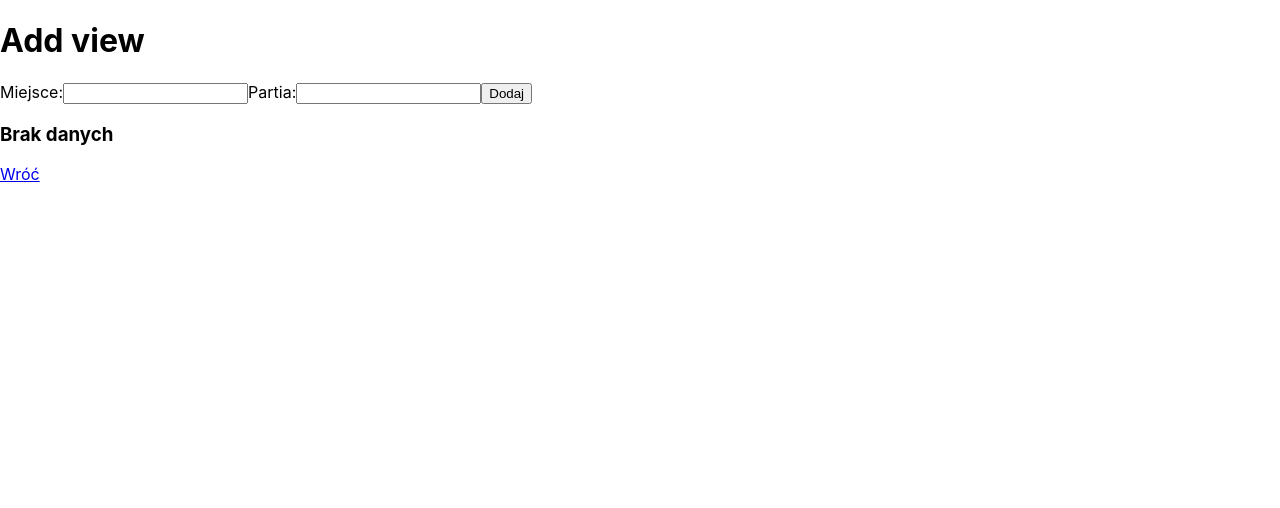
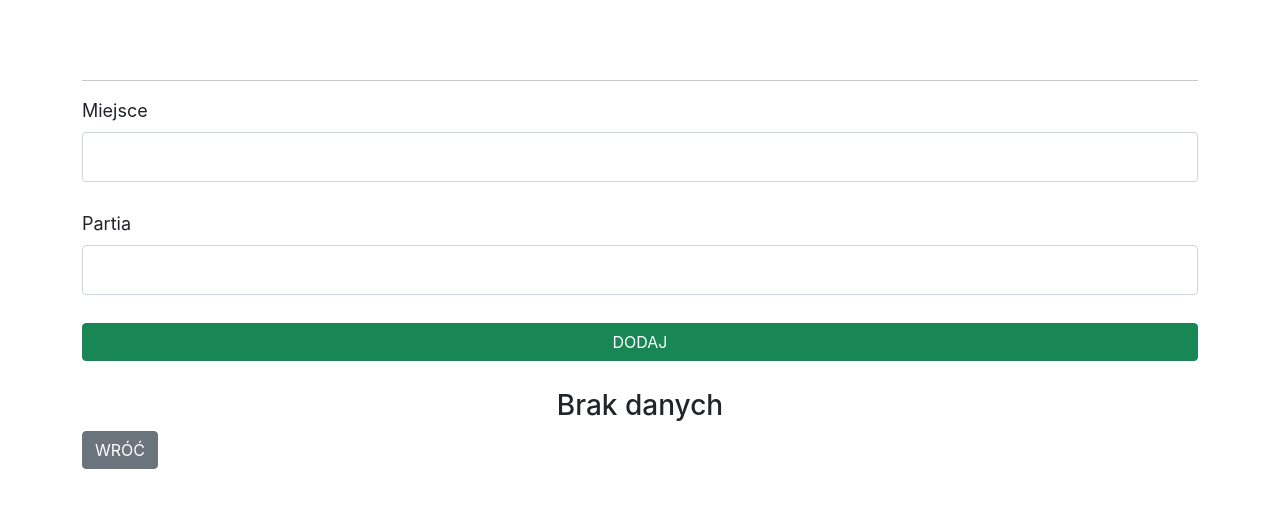
Before and after one commit to mcskypl/stock-items, a React (Create React App) app: page /add in a window 1280 px wide. Shown: the top 508 px of the page. Built offline with nearby package versions, Linux system fonts and the light colour scheme.

Commit message:
Add bootstrap

```diff
--- a/package.json
+++ b/package.json
@@ -1,13 +1,15 @@
 {
   "name": "stock-items",
-  "version": "0.1.0",
+  "version": "0.2.0",
   "private": true,
   "dependencies": {
     "@testing-library/jest-dom": "^5.12.0",
     "@testing-library/react": "^11.2.6",
     "@testing-library/user-event": "^12.8.3",
+    "bootstrap": "^4.6.0",
     "firebase": "^8.4.2",
     "react": "^17.0.2",
+    "react-bootstrap": "^1.5.2",
     "react-dom": "^17.0.2",
     "react-router-dom": "^5.2.0",
     "react-scripts": "4.0.3",
--- a/public/index.html
+++ b/public/index.html
@@ -24,7 +24,8 @@
       work correctly both with client-side routing and a non-root public URL.
       Learn how to configure a non-root public URL by running `npm run build`.
     -->
-    <title>React App</title>
+    <link href="https://cdn.jsdelivr.net/npm/bootstrap@5.0.0-beta3/dist/css/bootstrap.min.css" rel="stylesheet" integrity="sha384-eOJMYsd53ii+scO/bJGFsiCZc+5NDVN2yr8+0RDqr0Ql0h+rP48ckxlpbzKgwra6" crossorigin="anonymous">
+    <title>Stock items</title>
   </head>
   <body>
     <noscript>You need to enable JavaScript to run this app.</noscript>
@@ -39,5 +40,6 @@
       To begin the development, run `npm start` or `yarn start`.
       To create a production bundle, use `npm run build` or `yarn build`.
     -->
+    <script src="https://cdn.jsdelivr.net/npm/bootstrap@5.0.0-beta3/dist/js/bootstrap.bundle.min.js" integrity="sha384-JEW9xMcG8R+pH31jmWH6WWP0WintQrMb4s7ZOdauHnUtxwoG2vI5DkLtS3qm9Ekf" crossorigin="anonymous"></script>
   </body>
 </html>
--- /dev/null
+++ b/src/App.css
@@ -0,0 +1,14 @@
+.container {
+    margin-top: 10vh;
+    font-size: 18px;
+}
+
+.form-control  {
+    font-size: 24px;
+    margin-bottom: 28px;
+}
+
+.btn {
+    text-transform: uppercase;
+    margin-bottom: 28px;
+}
--- a/src/App.js
+++ b/src/App.js
@@ -1,5 +1,6 @@
 import React, { useState } from "react";
 import {BrowserRouter as Router, Switch, Route} from "react-router-dom";
+import './App.css';
 import Search from "./pages/Search";
 import Add from "./pages/Add";
 
@@ -9,8 +10,8 @@ const App = () => {
     const [database, setDatabase] = useState([]);
 
     return (
-        <Router>
-            <>
+        <div className='container'>
+            <Router>
                 <Switch>
                     <Route exact path="/">
                         <Search
@@ -29,8 +30,8 @@ const App = () => {
                         />
                     </Route>
                 </Switch>
-            </>
-        </Router>
+            </Router>
+        </div>
     );
 }
 
--- a/src/pages/Add.js
+++ b/src/pages/Add.js
@@ -1,6 +1,7 @@
 import React, {useState} from "react";
 import { Link } from "react-router-dom";
 import * as FirestoreService from '../services/firestore';
+import './Main.css';
 
 const Add = ({currentIndex, database}) => {
 
@@ -27,22 +28,28 @@ const Add = ({currentIndex, database}) => {
 
     return(
         <>
-            <h1>Add view</h1>
+            <h1 className='text-center'>{currentIndex}</h1>
+            <hr/>
 
-            Miejsce:
-            <input type="text" onChange={e => setNewPlace(e.target.value.toUpperCase())}/>
-            Partia:
-            <input type="number" onChange={e => setNewBatch(e.target.value)}/>
+            <label htmlFor="place" className="form-label">Miejsce</label>
+            <input className="form-control" id="place" type="text" onChange={e => setNewPlace(e.target.value.toUpperCase())} />
 
-            <button onClick={AddFn}>Dodaj</button>
+            <label htmlFor="batch" className="form-label">Partia</label>
+            <input className="form-control" id="batch" type="number" onChange={e => setNewBatch(e.target.value)} />
 
+            <div className="d-grid gap-2">
+                <button className='btn btn-success' onClick={AddFn}>Dodaj</button>
+            </div>
 
-            <h3>{currentIndex}</h3>
             {
-                database.length === 0 ? <h3>{"Brak danych"}</h3> : database.map(item =>
-                    <h3>{item.place} | {item.batch} | <button value={item.id} onClick={deleteData}>USUN</button></h3>)
+                database.length === 0 ? <h3 className='text-center'>{"Brak danych"}</h3> : database.map(item =>
+                    <h3 className='flexItems'>
+                        <div>{item.place}</div>
+                        <div>{item.batch}</div>
+                        <button className='btn btn-danger' value={item.id} onClick={deleteData}>USUN</button>
+                    </h3>)
             }
-            <Link to="/">Wróć</Link>
+            <Link className="btn btn-secondary" to="/">Wróć</Link>
 
         </>
     )
--- /dev/null
+++ b/src/pages/Main.css
@@ -0,0 +1,12 @@
+.flexItems {
+    display: flex;
+    justify-content: space-between;
+}
+
+input {
+    font-size: 30px;
+}
+
+h2 {
+    margin-bottom: 20px;
+}
--- a/src/pages/Search.js
+++ b/src/pages/Search.js
@@ -1,6 +1,7 @@
 import React from "react";
 import { Link } from "react-router-dom";
 import * as FirestoreService from '../services/firestore';
+import './Main.css';
 
 const Search = ({currentIndex, setCurrentIndex, database, setDatabase}) => {
 
@@ -36,18 +37,32 @@ const Search = ({currentIndex, setCurrentIndex, database, setDatabase}) => {
 
     return(
         <>
-            <h1>Main view</h1>
-            <input onChange={snapData} value={currentIndex}/>
-            <button onClick={() => {
-                setCurrentIndex('')
-                setDatabase([])
-            }}>Wyczyść</button>
-            {database.length === 0 ? '' : <h2>{currentIndex}</h2>}
-            <Link to="/add">Dodaj</Link>
+            <label htmlFor="searchDb" className="form-label">Index</label>
+            <input type="text" className="form-control" id="searchDb" onChange={snapData} value={currentIndex} />
+            <div className="d-grid gap-2">
+                <button className="btn btn-outline-secondary" onClick={() => {
+                    setCurrentIndex('')
+                    setDatabase([])
+                }}>Wyczyść
+                </button>
+            </div>
+
+            {database.length === 0 ? '' : <div><h2 className='text-center'>{currentIndex}</h2> <hr/></div>}
             {
-                database.length === 0 ? <h3>{"Brak danych"}</h3> : database.map(item =>
-                    <h3>{item.place} | {item.batch} | <button value={item.id} onClick={deleteData}>USUN</button></h3>)
+                database.length === 0 ? <h3 className='text-center'>{"Brak danych"}</h3> : database.map(item =>
+                    <h3 className='flexItems'>
+                        <div>{item.place}</div>
+                        <div>{item.batch}</div>
+                        <button className='btn btn-danger' value={item.id} onClick={deleteData}>USUN</button>
+                    </h3>)
             }
+
+            {currentIndex === '' ? '' :
+                <div className="d-grid gap-2">
+                    <Link class="btn btn-success" to="/add">Dodaj</Link>
+                </div>
+            }
+
         </>
     )
 }
```
Also changed, not shown: 1 other file (tests, documents, lock files or other folders).
